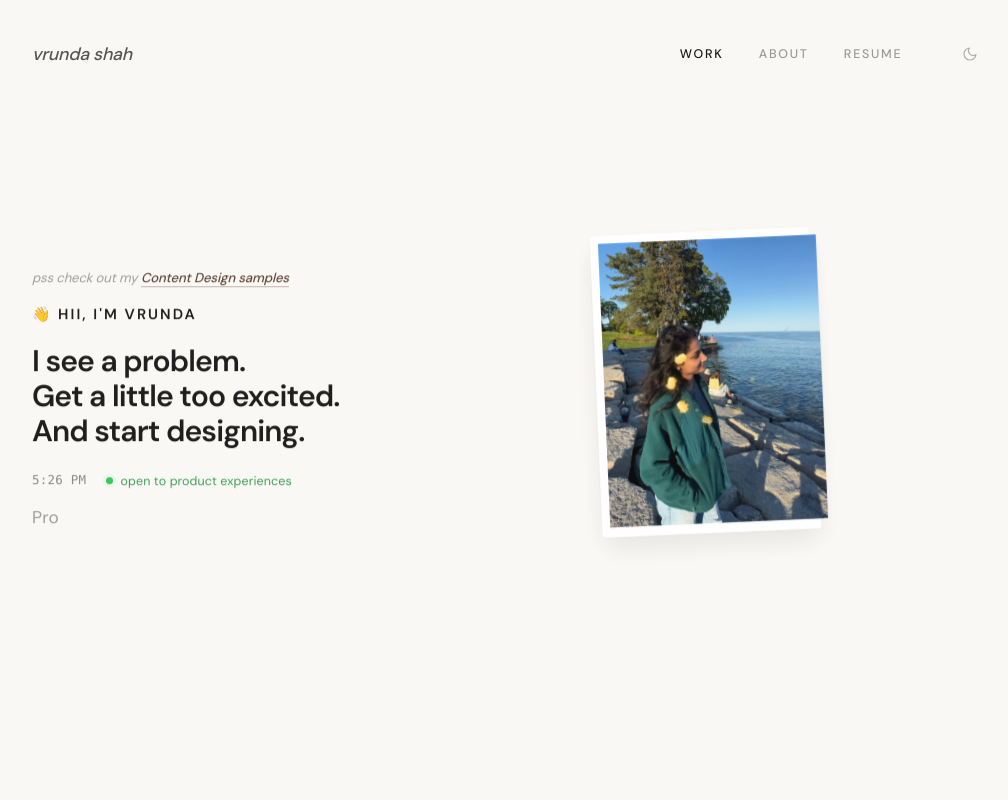
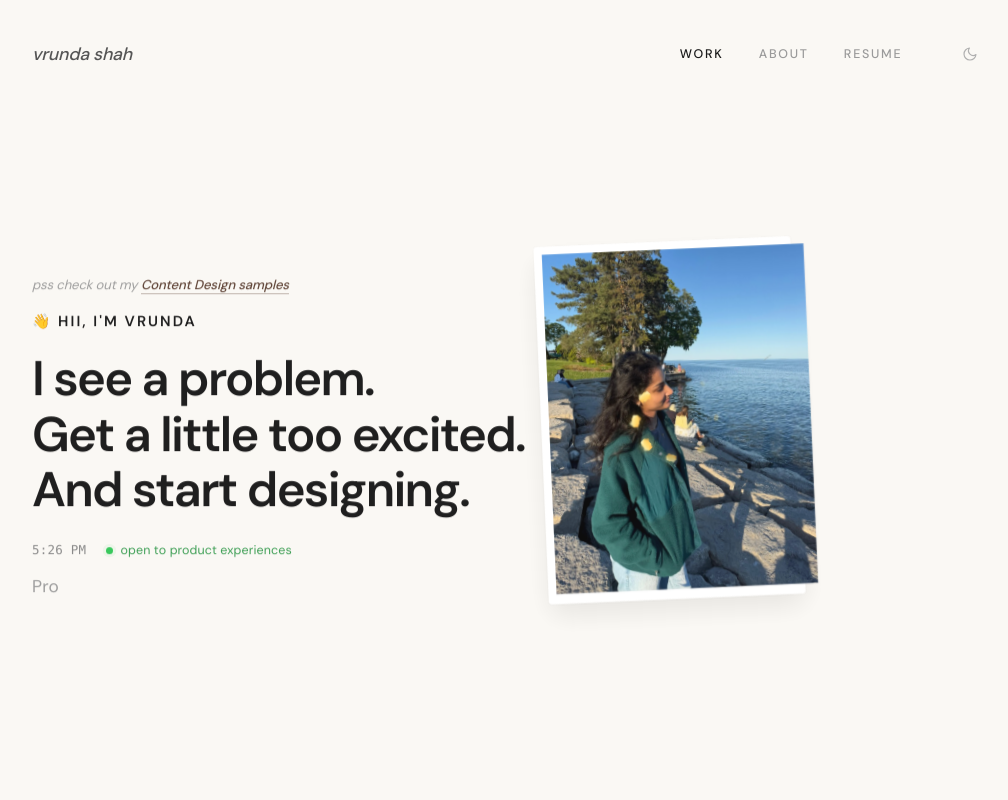
Before and after one commit to Vrundaa22/vrundashah_portfolio, a Next.js app: page / in a window 1280 px wide. Shown: the top 800 px of the page, without its empty margins (128-1136 px from the left). Built offline with nearby package versions, Linux system fonts and the light colour scheme; no server answers.

Commit message:
Restore hero scale and improve sketch polaroid crop.
Bring headline and polaroids back to full size with single-line taglines on desktop, and reframe the late night sketching gallery photo.

Co-authored-by: Cursor <cursoragent@cursor.com>

```diff
--- a/app/elegant-overrides.css
+++ b/app/elegant-overrides.css
@@ -418,9 +418,9 @@ html[data-theme="dark"] .theme-toggle--elegant:hover {
 
 .hero--mockup {
   display: grid;
-  grid-template-columns: minmax(0, 1.06fr) minmax(0, min(400px, 42%));
+  grid-template-columns: minmax(0, 1.15fr) minmax(0, min(460px, 46%));
   align-items: center;
-  gap: clamp(1.25rem, 3.2vw, 2.75rem);
+  gap: clamp(1.5rem, 4vw, 3.5rem);
   min-height: auto;
   padding: 0 0 clamp(5.5rem, 14vh, 9rem);
   margin-bottom: clamp(1.5rem, 4vh, 2.5rem);
@@ -496,12 +496,12 @@ html[data-theme="dark"] .hero-eyebrow {
 
 .hero-headline--mockup {
   margin: 0;
-  max-width: 100%;
-  font-family: var(--font-dm-sans), "DM Sans", system-ui, sans-serif;
-  font-size: clamp(1.72rem, 2.65vw, 2.42rem);
+  max-width: min(12.5em, 100%);
+  font-family: var(--font-dm-sans), "DM Sans", system-ui, sans-serif;
+  font-size: clamp(1.85rem, 4.6vw, 3.05rem);
   font-weight: 600;
-  letter-spacing: -0.03em;
-  line-height: 1.16;
+  letter-spacing: -0.035em;
+  line-height: 1.14;
   color: #1a1a1a;
 }
 
@@ -510,12 +510,14 @@ html[data-theme="dark"] .hero-eyebrow {
 }
 
 @media (min-width: 901px) {
-  .hero-headline--mockup {
-    font-size: clamp(1.78rem, 2.35vw, 2.35rem);
-  }
-
   .hero-headline-line {
     white-space: nowrap;
+  }
+}
+
+@media (min-width: 901px) and (max-width: 1180px) {
+  .hero-headline--mockup {
+    font-size: clamp(1.9rem, 3.55vw, 2.72rem);
   }
 }
 
@@ -684,7 +686,7 @@ html[data-theme="dark"] .hero-brand--rbc {
   flex-direction: column;
   align-items: center;
   justify-content: center;
-  min-height: clamp(280px, 34vh, 380px);
+  min-height: clamp(320px, 40vh, 420px);
   padding: 0.5rem 0 0;
   width: 100%;
 }
@@ -693,9 +695,9 @@ html[data-theme="dark"] .hero-brand--rbc {
   display: grid;
   grid-template-columns: minmax(0, 1.15fr) minmax(0, 0.85fr);
   grid-template-rows: repeat(2, minmax(0, 1fr));
-  gap: clamp(0.5rem, 1.2vw, 0.72rem);
-  width: min(100%, 392px);
-  min-height: clamp(262px, 30vw, 338px);
+  gap: clamp(0.55rem, 1.4vw, 0.8rem);
+  width: min(100%, 440px);
+  min-height: clamp(290px, 34vw, 370px);
 }
 
 .hero-clicks-polaroid {
@@ -772,13 +774,13 @@ html[data-theme="dark"] .hero-brand--rbc {
 
 .hero-clicks-polaroid--lakeside .hero-clicks-photo {
   aspect-ratio: 4 / 5.2;
-  min-height: clamp(214px, 26vw, 284px);
+  min-height: clamp(240px, 30vw, 320px);
 }
 
 .hero-clicks-polaroid--vrunda .hero-clicks-photo,
 .hero-clicks-polaroid--sunset .hero-clicks-photo {
   aspect-ratio: 3 / 4;
-  min-height: clamp(100px, 12.5vw, 132px);
+  min-height: clamp(112px, 14vw, 148px);
 }
 
 .hero-clicks-photo {
@@ -880,18 +882,18 @@ html[data-theme="dark"] .hero-clicks-label {
 
 @media (min-width: 960px) {
   .hero-clicks-stack {
-    width: 392px;
-    min-height: 338px;
-    gap: 0.72rem;
+    width: 460px;
+    min-height: 390px;
+    gap: 0.85rem;
   }
 
   .hero-clicks-polaroid--lakeside .hero-clicks-photo {
-    min-height: 284px;
+    min-height: 340px;
   }
 
   .hero-clicks-polaroid--vrunda .hero-clicks-photo,
   .hero-clicks-polaroid--sunset .hero-clicks-photo {
-    min-height: 132px;
+    min-height: 158px;
   }
 }
 
--- a/app/globals.css
+++ b/app/globals.css
@@ -2107,6 +2107,14 @@ html[data-theme="dark"] .about-polaroid {
   object-fit: cover;
 }
 
+.about-polaroid-photo--sketch-night {
+  aspect-ratio: 4 / 5;
+}
+
+.about-polaroid--sketch-night .about-polaroid-img {
+  transform-origin: center 48%;
+}
+
 .about-polaroid-caption {
   margin: 0.55rem 0 0;
   padding: 0 0.15rem;
```
Also changed, not shown: app/components/AboutPolaroids.tsx (+13 -4 lines).
